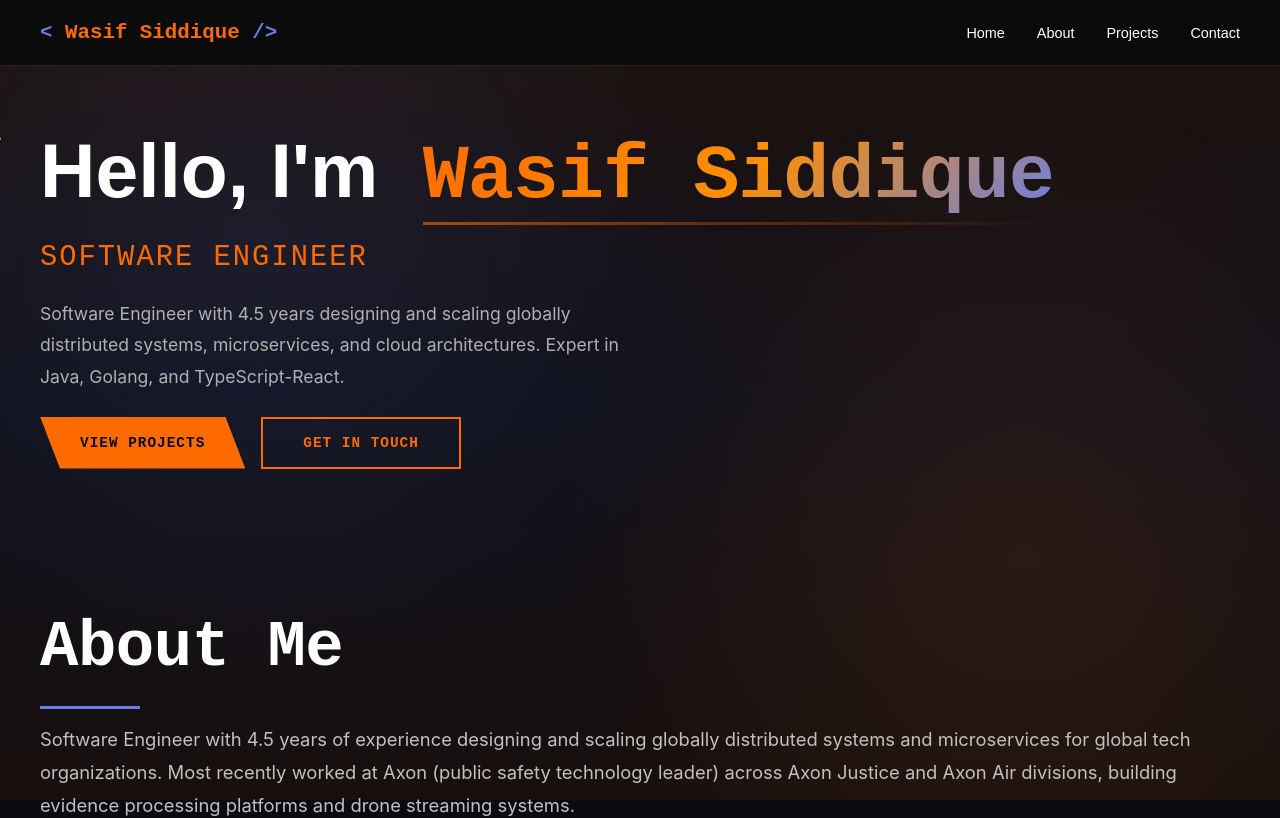
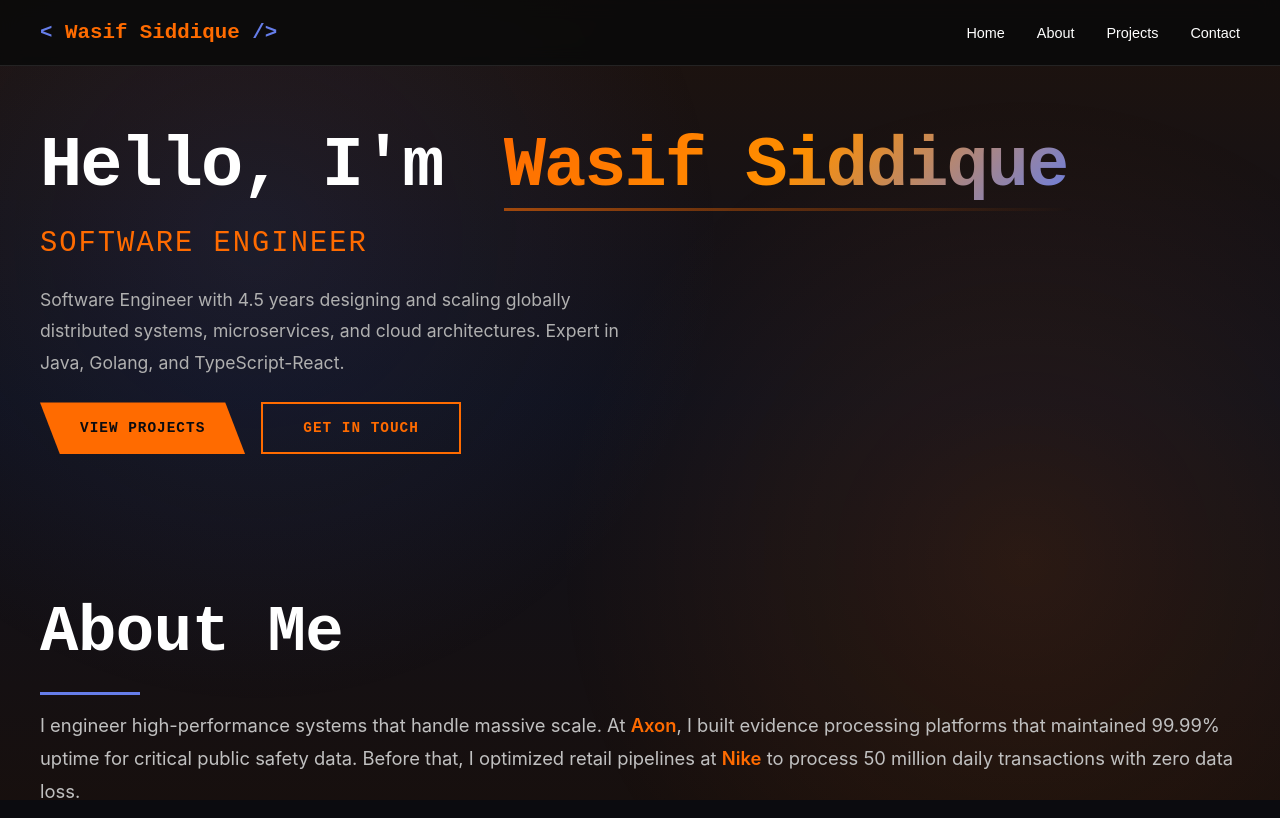
Before and after one commit to wasifsarwar/portfolio, a React (Create React App) app: page / in a window 1280 px wide. Shown: the top 818 px of the page. Built offline with nearby package versions, Linux system fonts and the light colour scheme.

Commit message:
updating About Me section

```diff
--- a/src/App.css
+++ b/src/App.css
@@ -59,9 +59,8 @@ body::after {
   z-index: 10;
 }
 
-/* Section headings with code font */
-section h2,
-section h3 {
+/* All headings with code font for that developer aesthetic */
+h1, h2, h3, h4, h5, h6 {
   font-family: 'JetBrains Mono', monospace;
   font-weight: 600;
   letter-spacing: -0.5px;
--- a/src/components/About.css
+++ b/src/components/About.css
@@ -56,6 +56,39 @@
   z-index: 1;
 }
 
+.about-text strong,
+.company-link {
+  color: #ff6b00;
+  font-weight: 600;
+  text-decoration: none;
+  transition: all 0.3s ease;
+  position: relative;
+  display: inline-block;
+}
+
+.company-link:hover {
+  color: #ff8f00;
+  transform: translateY(-1px);
+}
+
+.company-link::after {
+  content: '';
+  position: absolute;
+  width: 100%;
+  height: 1px;
+  bottom: 0;
+  left: 0;
+  background-color: #ff6b00;
+  transform: scaleX(0);
+  transform-origin: bottom right;
+  transition: transform 0.3s ease-out;
+}
+
+.company-link:hover::after {
+  transform: scaleX(1);
+  transform-origin: bottom left;
+}
+
 .skills {
   display: grid;
   grid-template-columns: repeat(auto-fit, minmax(250px, 1fr));
--- a/src/components/About.tsx
+++ b/src/components/About.tsx
@@ -51,15 +51,10 @@ const About: React.FC = () => {
         <motion.div className="about-content" variants={itemVariants}>
           <div className="about-text">
             <p>
-              Software Engineer with 4.5 years of experience designing and scaling globally distributed systems and microservices
-              for global tech organizations. Most recently worked at Axon (public safety technology leader) across Axon Justice
-              and Axon Air divisions, building evidence processing platforms and drone streaming systems.
+              I engineer high-performance systems that handle massive scale. At <a href="https://www.axon.com" target="_blank" rel="noopener noreferrer" className="company-link">Axon</a>, I built evidence processing platforms that maintained 99.99% uptime for critical public safety data. Before that, I optimized retail pipelines at <a href="https://www.nike.com" target="_blank" rel="noopener noreferrer" className="company-link">Nike</a> to process 50 million daily transactions with zero data loss.
             </p>
             <p style={{ marginTop: '1rem' }}>
-              Previously contributed to high-impact projects at Nike (retail data pipelines processing 50M+ daily transactions),
-              DIRECTV (media streaming infrastructure for 10M+ subscribers), and Nordstrom (supply chain automation).
-              Graduated from University of Washington with a Bachelor of Science in Aeronautics & Astronautics
-              (Concentration: Computer Science).
+              My work focuses on reliability and speed. I reduced API latency by 30% for <a href="https://www.directv.com/" target="_blank" rel="noopener noreferrer" className="company-link">DIRECTV</a>'s 10 million subscribers and automated supply chain workflows at <a href="https://www.nordstrom.com" target="_blank" rel="noopener noreferrer" className="company-link">Nordstrom</a> to cut manual processing time in half. I'm technology agnostic and driven by curiosity, constantly expanding my skillset to build the best possible solution for any complex problem.
             </p>
             <div className="skills">
               {skills.map((skill, index) => (
--- a/src/components/Hero.css
+++ b/src/components/Hero.css
@@ -19,12 +19,13 @@
 }
 
 .hero-content h1 {
-  font-size: clamp(3rem, 6vw, 5rem);
+  font-size: clamp(2.5rem, 5.5vw, 4.5rem);
   font-weight: 700;
   margin-bottom: 1rem;
   line-height: 1.1;
   position: relative;
-  font-family: 'Sora', sans-serif;
+  font-family: 'JetBrains Mono', monospace;
+  letter-spacing: -2px;
 }
 
 .hero-content h1::before {
@@ -61,7 +62,7 @@
 .typewriter {
   font-family: 'JetBrains Mono', 'Courier New', monospace !important;
   font-weight: 700;
-  letter-spacing: -1px;
+  letter-spacing: -2px;
   margin-left: 0.3em; /* Add spacing between "I'm" and name */
 }
 
```
Also changed, not shown: public/LinkedInHeadshot.jpg (added).
